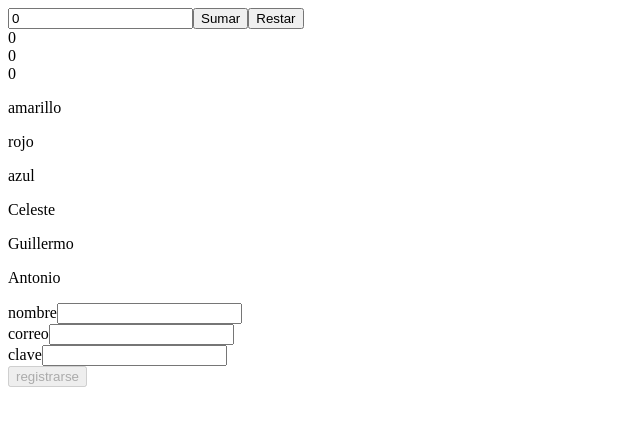
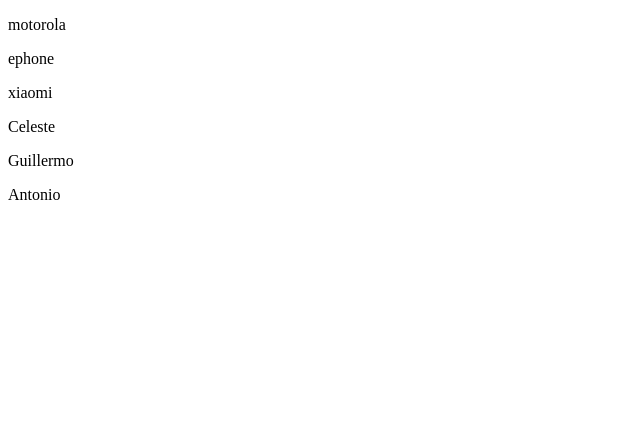
Before and after one commit to Celes1125/a1, an Angular app: page / in a window 1280 px wide. Shown: the top 426 px of the page, without its empty margins (0-640 px from the left). Built offline with nearby package versions, Linux system fonts and the light colour scheme.

Commit message:
creation of a service that consume internal data

```diff
--- a/src/app/app.component.html
+++ b/src/app/app.component.html
@@ -1,17 +1,6 @@
-
-<input type="text" [(ngModel)]="cantidad">
-<button (click)="sumar()">Sumar</button>
-<button (click)="restar()">Restar</button>
-<div [class]="classCSScantidad">{{cantidad}} </div>
-<div [ngClass]= "{positivo:cantidad>0, negativo:cantidad<0}">{{cantidad}} </div>
-<div *ngIf="cantidad == 0 || cantidad == 5">{{cantidad}} </div>
 <div>
-    <p *ngFor="let producto of productos"> {{producto}}</p>
+    <p *ngFor="let producto of productos"> {{producto.name}} </p>
 </div>
 <div>
     <p *ngFor="let usuario of usuarios"> {{usuario.name}}</p>
 </div>
-
-<div>
-    <app-registro></app-registro>
-</div>
--- a/src/app/app.component.ts
+++ b/src/app/app.component.ts
@@ -1,4 +1,5 @@
 import { Component } from '@angular/core';
+import { ProductosService } from './productos.service';
 
 @Component({
   selector: 'app-root',
@@ -6,31 +7,20 @@
   styleUrls: ['./app.component.css']
 })
 export class AppComponent {
-  cantidad = 0
-  classCSScantidad = ""
-  productos = [
-    "amarillo", "rojo", "azul"
-  ]
+
+  productos:any = []
+
   usuarios = [
     {name:"Celeste", role: "mamá"},
     {name:"Guillermo", role: "papá"},
     {name:"Antonio", role: "hijo"}
   ]
+  constructor ( private productosService : ProductosService ) {
 
-  sumar(){
-    this.cantidad++
-    if (this.cantidad > 0) {
-      this.classCSScantidad= "positivo"
-    }else{
-      this.classCSScantidad="negativo"
-    }
+    this.productos = productosService.getAll()
+
+
   }
-  restar(){
-    this.cantidad--
-    if (this.cantidad > 0) {
-      this.classCSScantidad= "positivo"
-    }else{
-      this.classCSScantidad="negativo"
-    }
-  }
+
+
 }
--- /dev/null
+++ b/src/app/productos.service.ts
@@ -0,0 +1,20 @@
+import { Injectable } from '@angular/core';
+
+
+@Injectable({
+  providedIn: 'root'
+})
+export class ProductosService {
+
+  constructor() {
+  }
+
+    getAll(){
+      return [
+        {name:"motorola", price: "56"},
+        {name:"ephone", price: "56"},
+        {name: "xiaomi", price: "56"}
+      ]
+    }
+
+}
```
Also changed, not shown: src/app/usuarios.service.ts (added, +9 -0 lines), 2 other files (tests, documents, lock files or other folders).
